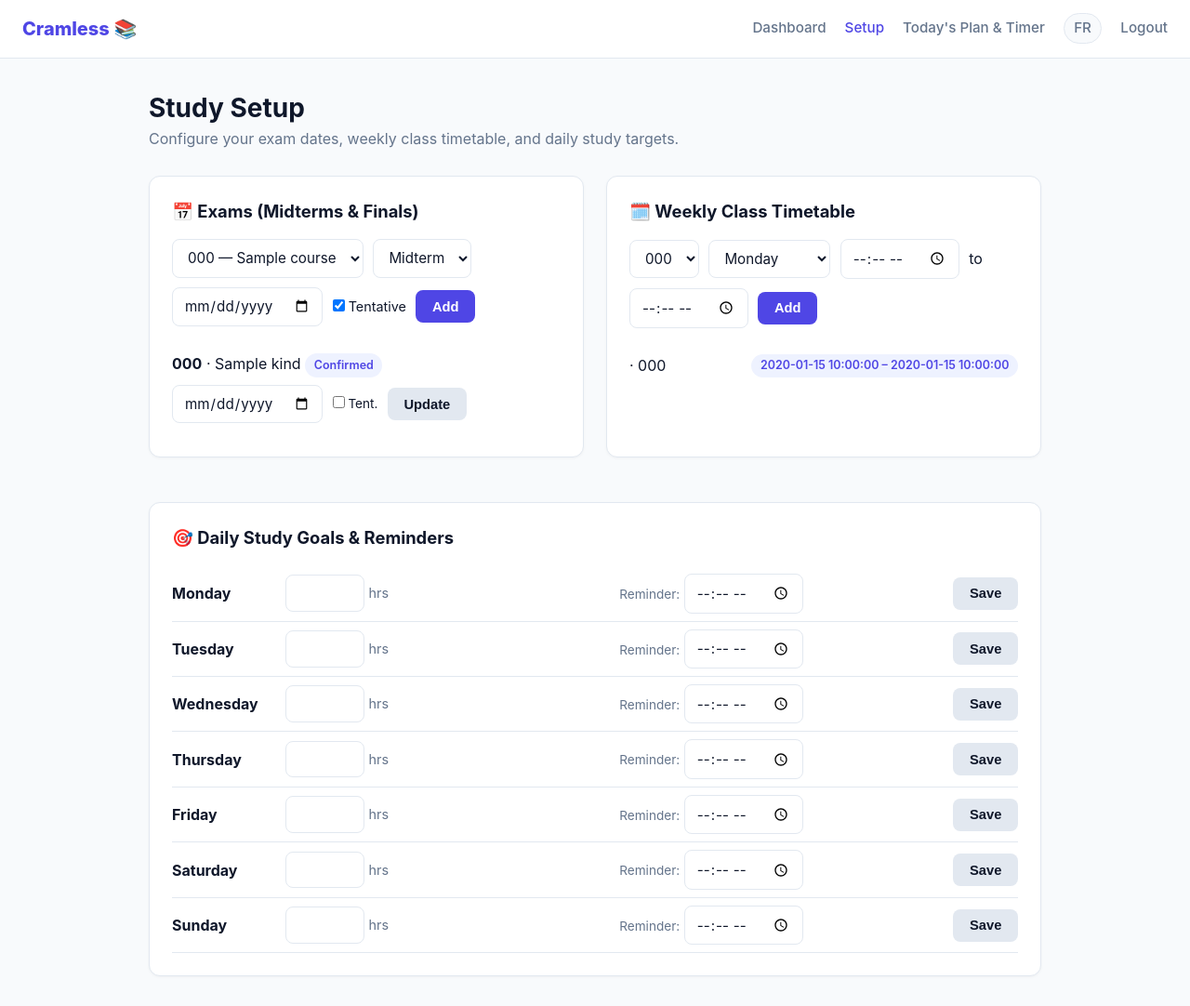
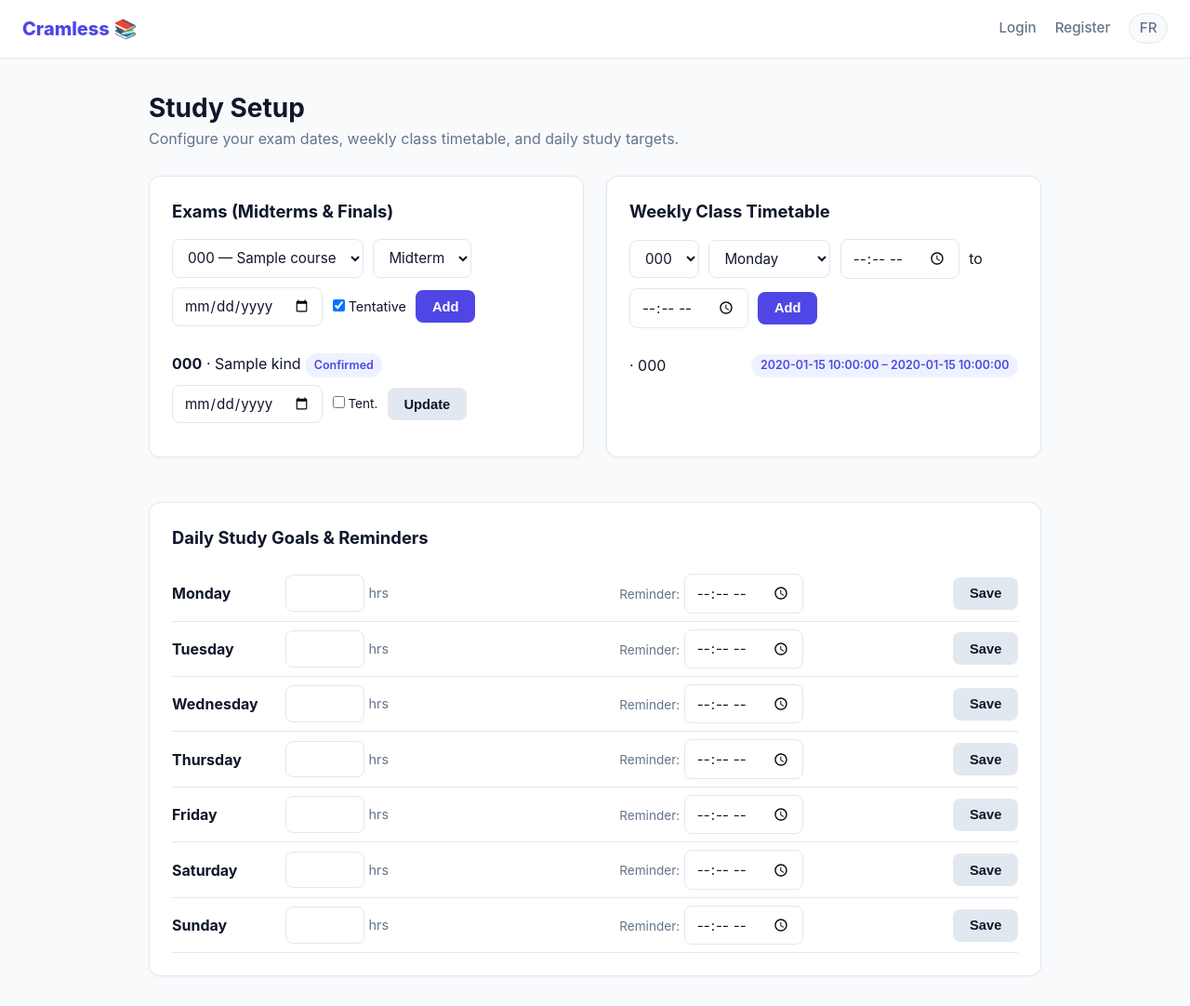
Before and after one commit to Andy-R2D2/cramless, a Flask app: template cramless/templates/setup.html in a window 1280 px wide. Shown: the whole page at 93% size. Run offline with Flask 3, Linux system fonts and the light colour scheme; the template is opened without the code that fills it: most values are stand-ins (such as "Sample title", 1, 10 or a date in 2020).

Commit message:
Update setup.html

```diff
--- a/cramless/templates/setup.html
+++ b/cramless/templates/setup.html
@@ -1,39 +1,20 @@
-<!DOCTYPE html>
-<html lang="{{ lang }}">
-<head>
-    <meta charset="UTF-8">
-    <meta name="viewport" content="width=device-width, initial-scale=1.0">
-    <title>Cramless — Study Setup</title>
-    <link rel="stylesheet" href="{{ url_for('static', filename='style.css') }}">
-</head>
-<body>
-    <nav class="navbar">
-        <a href="{{ url_for('home') }}" class="brand">Cramless 📚</a>
-        <div class="nav-links">
-            <a href="{{ url_for('dashboard') }}">{{ t.dashboard }}</a>
-            <a href="{{ url_for('setup') }}" class="active">Setup</a>
-            <a href="{{ url_for('plan') }}">Today's Plan & Timer</a>
-            <a href="{{ url_for('switch_language', lang='fr' if lang == 'en' else 'en') }}" class="lang-pill">
-                {{ 'FR' if lang == 'en' else 'EN' }}
-            </a>
-            <a href="{{ url_for('logout') }}">Logout</a>
-        </div>
-    </nav>
+{% extends "base.html" %}
+{% block title %}Cramless — Study Setup{% endblock %}
 
-    <main class="container">
+{% block content %}
 <div class="page-header">
     <h1>Study Setup</h1>
     <p>Configure your exam dates, weekly class timetable, and daily study targets.</p>
 </div>
 
 {% if error %}<div class="alert alert-error">{{ error }}</div>{% endif %}
-        {% if warning %}<div class="alert alert-warning">⚠️ {{ warning }}</div>{% endif %}
-        {% if message %}<div class="alert alert-success">✓ {{ message }}</div>{% endif %}
+{% if warning %}<div class="alert alert-warning">{{ warning }}</div>{% endif %}
+{% if message %}<div class="alert alert-success">{{ message }}</div>{% endif %}
 
 <div class="grid-2">
-            <!-- 1. EXAMS -->
+    <!-- Exams section -->
     <section class="card">
-                <h2>📅 Exams (Midterms & Finals)</h2>
+        <h2>Exams (Midterms & Finals)</h2>
         <form method="POST" action="{{ url_for('setup') }}" class="form-row">
             <input type="hidden" name="action" value="add_exam">
             <select name="course_id" required>
@@ -80,9 +61,9 @@
         </ul>
     </section>
 
-            <!-- 2. WEEKLY TIMETABLE -->
+    <!-- Weekly timetable section -->
     <section class="card">
-                <h2>🗓️ Weekly Class Timetable</h2>
+        <h2>Weekly Class Timetable</h2>
         <form method="POST" action="{{ url_for('setup') }}" class="form-row">
             <input type="hidden" name="action" value="add_class">
             <select name="course_id" required>
@@ -119,9 +100,9 @@
     </section>
 </div>
 
-        <!-- 3. DAILY STUDY GOALS -->
+<!-- Daily study goals section -->
 <section class="card">
-            <h2>🎯 Daily Study Goals & Reminders</h2>
+    <h2>Daily Study Goals & Reminders</h2>
     {% set days = ['Monday', 'Tuesday', 'Wednesday', 'Thursday', 'Friday', 'Saturday', 'Sunday'] %}
     {% for d in range(7) %}
         {% set goal = goals.get(d, {'hours': 0, 'reminder_time': ''}) %}
@@ -141,6 +122,4 @@
         </form>
     {% endfor %}
 </section>
-    </main>
-</body>
-</html>
+{% endblock %}
```
Lines whose indentation alone changed are shown as unchanged.
